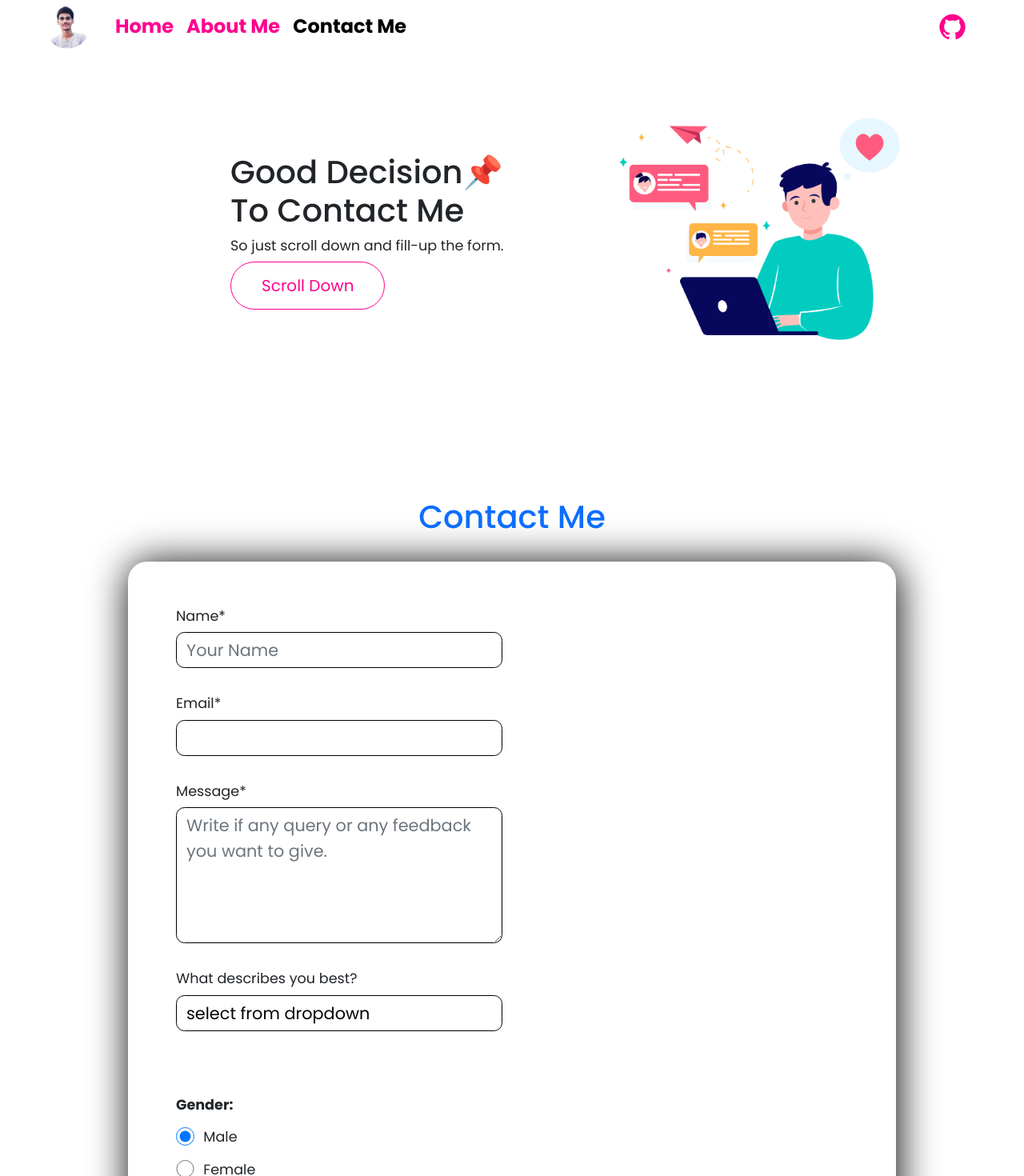
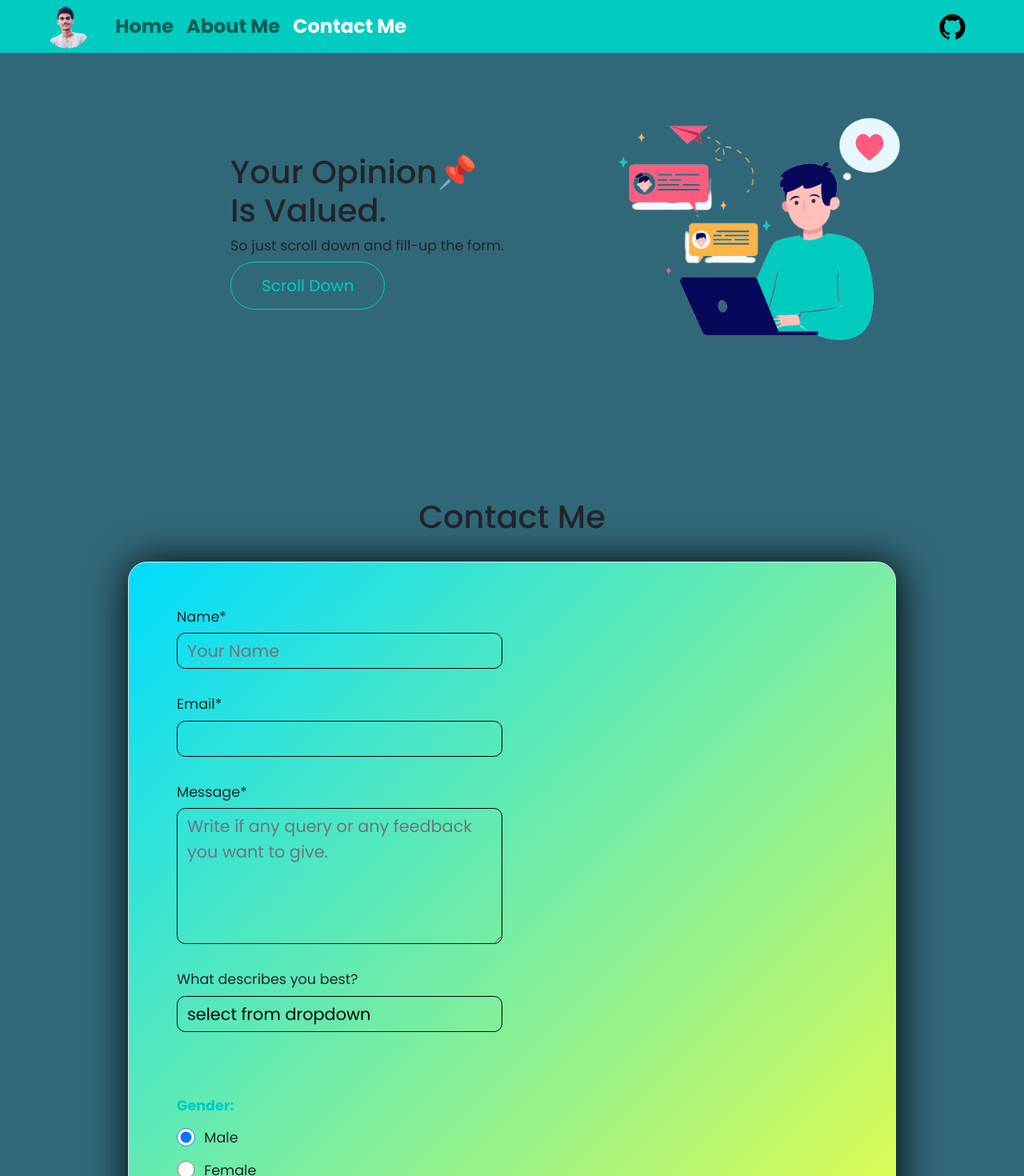
Before and after one commit to CodeLikeAyush/Ayush-Portfolio, a React (Create React App) app: page /#/contact in a window 1280 px wide. Shown: the top 1470 px of the page at 80% size. Built offline with nearby package versions, Linux system fonts and the light colour scheme.

Commit message:
changed website look and feel and corrected malfunctioning of radio-buttons

```diff
--- a/src/App.js
+++ b/src/App.js
@@ -6,7 +6,6 @@ import ContactMe from './ContactMe';
 import ErrorPage from './ErrorPage';
 import Footer from './Footer';
 import AboutMe from './AboutMe';
-import CustomizedSnackbars from './SnackBar';
 
 
 
--- a/src/CommonTemplate.jsx
+++ b/src/CommonTemplate.jsx
@@ -1,6 +1,4 @@
 import React from "react";
-import hello from '../src/static/images/hello.png'
-import contact from '../src/static/images/contact.png'
 
 function CommonTemplate(props) {
     return (
--- a/src/ContactMe.jsx
+++ b/src/ContactMe.jsx
@@ -15,7 +15,7 @@ function ContactMe() {
     return (
 
         <>
-            <CommonTemplate H1="Good decision📌" H2="To contact me" name="" para="So just scroll down and fill-up the form." imgSrc={contact} btnText="Scroll Down" link="" targt="" scrollFunc={functoScroll} className="my-5" />
+            <CommonTemplate H1="Your Opinion📌" H2="Is Valued." name="" para="So just scroll down and fill-up the form." imgSrc={contact} btnText="Scroll Down" link="" targt="" scrollFunc={functoScroll} className="my-5" />
 
             <br />
             <br />
@@ -24,7 +24,7 @@ function ContactMe() {
             <br />
             <br />
             <h1
-                className="text-center text-primary">
+                className="text-center text-primary text-dark">
 
                 Contact Me</h1>
 
@@ -105,7 +105,7 @@ function ContactMe() {
                                 <div class="">
                                     <div class="radio">
                                         <label class="radio text">
-                                            <input name="radio" type="radio" checked value="First Choice" />
+                                            <input name="radio" type="radio" defaultChecked value="First Choice" />
                                             Male
                                         </label>
                                     </div>
--- a/src/Footer.jsx
+++ b/src/Footer.jsx
@@ -17,7 +17,7 @@ import footerLinks from './FooterLinks';
 function Footer() {
     return (
         <>
-            <footer className="text-center text-lg-start sticky-bottom mt-5" style={{ backgroundColor: "#ff008d" }}>
+            <footer className="text-center text-lg-start sticky-bottom mt-5" >
                 <div className="container-fluid d-flex justify-content-center py-5">
                     <Stack direction="row" spacing={5}>
                         <Button
@@ -38,7 +38,7 @@ function Footer() {
 
                 </div>
 
-                <div className="text-center text-white p-3" style={{ backgroundColor: "#ff008d", lineHeight: "2em" }}>
+                <div className="text-center text-white p-3" style={{ lineHeight: "2em" }}>
                     &copy; 2021 Copyright :
                     <span className="text-white text-lg-center"> ayush raj</span>
                 </div>
--- a/src/Navbar.jsx
+++ b/src/Navbar.jsx
@@ -22,18 +22,18 @@ function Navbar() {
                     <div className="collapse navbar-collapse" id="navbarSupportedContent">
                         <ul className="navbar-nav me-auto mb-2 mb-lg-0">
                             <li className="nav-item">
-                                <NavLink className="nav-link " style={{ color: "#ff008d" }} aria-current="page" to="/"
+                                <NavLink className="nav-link "  aria-current="page" to="/"
                                     activeClassName="active"
                                 >Home</NavLink>
                             </li>
                             <li className="nav-item">
-                                <NavLink className="nav-link " style={{ color: "#ff008d" }}
+                                <NavLink className="nav-link "
                                     to="/aboutme"
                                     activeClassName="active"
                                 >About Me</NavLink>
                             </li>
                             <li className="nav-item">
-                                <NavLink className="nav-link " style={{ color: "#ff008d" }} to="/contact"
+                                <NavLink className="nav-link "  to="/contact"
                                     activeClassName="active"
                                 >Contact Me</NavLink>
                             </li>
--- a/src/index.css
+++ b/src/index.css
@@ -1,35 +1,51 @@
 @import url("https://fonts.googleapis.com/css2?family=Poppins:wght@100;200;300;400;500;600;700;800;900&display=swap");
+
+:root {
+
+  --themeColor: #02ccc0;
+  --lightThemeColor: #7bfaf1;
+  --blackColor: rgb(0, 0, 0);
+  --lightColor: white;
+}
+
+
 .navbar {
-  /* background-color: #ff008d !important; */
-  background-color: white !important;
-  /* color: black !important; */
-  color: #ff008d !important;
+  background-color: var(--themeColor) !important;
   font-weight: bold;
   padding: 0px 20px;
 }
+.nav-item a{
+  color: var(--blackColor) ;
+
+}
+.active{
+  color: var(--lightColor) !important;
+}
+
+
 
 body {
   font-family: "Poppins", sans-serif;
-  background-color: rgb(255, 255, 255) !important;
+  background-color: rgb(49, 104, 121) !important;
 
   overflow-x: hidden;
   width: 100%;
 }
+
 html,
 body {
   scroll-behavior: smooth;
 
   overflow-x: hidden;
 }
-.colorVar {
-  --themeColor: #ff008d;
+
+
+
+.NavGitHub {
+  color: var(--blackColor) !important;
 }
-.NavGitHub {
-  color: #ff008d !important;
-}
-.active {
-  color: #000000 !important;
-}
+
+
 
 #header {
   height: 100vh;
@@ -43,10 +59,12 @@ body {
   padding: 0;
   box-sizing: border-box;
 }
+
 #home {
-  margin-top: 100px !important ;
+  margin-top: 100px !important;
   padding-left: 15em;
 }
+
 .hello {
   width: 80%;
 }
@@ -57,6 +75,7 @@ body {
   align-items: center;
   justify-content: center;
 }
+
 .container {
   max-width: 81rem;
   width: 100%;
@@ -69,28 +88,27 @@ body {
   text-transform: capitalize;
   line-height: 1.4;
 }
+
 strong {
-  /* color: #ff008d; */
   color: var(--themeColor);
 }
+
 a {
   text-decoration: none;
 }
 
 .btn {
   padding: 0.7em 1.9em;
-  /* color: rgb(255, 255, 255) !important; */
-  color: #ff008d !important;
-  /* border: 1px solid var(--themeColor) !important; */
-  border: 1px solid #ff008d !important;
+  color: var(--themeColor) !important;
+  border: 1px solid var(--themeColor) !important;
   background-color: transparent;
   border-radius: 60px;
   transition: all 0.7s ease;
 }
 
 .btn:hover {
-  background-color: #ff008d;
-  color: black !important;
+  background-color: var(--themeColor);
+  color: var(--blackColor) !important;
   border: 1px solid var(--themeColor);
 }
 
@@ -99,7 +117,6 @@ a {
   margin: 1.9rem 0 2.5rem;
   max-width: 600px;
   line-height: 2.3;
-  /* margin: 5px 0px !important; */
 }
 
 input[type="radio"] {
@@ -110,69 +127,84 @@ input[type="radio"] {
   width: 1em;
   cursor: pointer;
 }
+
 .radio {
   cursor: pointer;
 }
+
 input[type="checkbox"] {
   margin-right: 0.5em !important;
 }
+
 input,
 textarea,
 select {
-  /* margin-top: 1.2em !important; */
-  border: 1px solid black !important;
+  border: 1.5px solid var(--blackColor) !important;
   border-radius: 0.5em !important;
   padding: 0.5em auto !important;
   outline: none;
-  color: black !important;
-  /* font-weight: bold !important; */
+  color: var(--blackColor) !important;
   font-size: 1.3em !important;
   background-color: transparent !important;
 }
+
 .form-div {
   margin-top: 2rem !important;
-  /* background-image: linear-gradient(to bottom right, #efff00, #00dcff); */
-  border: 1px solid var(--themeColor) !important;
+  background-image: linear-gradient(to bottom right, #00dcff, #f2ff43);
+  border: 1px solid var(--blackColor);
   border-radius: 1.5em !important;
-  /* box-shadow: 2px 2px 20px black; */
-  box-shadow: 2px 2px 50px black;
+  box-shadow: 2px 2px 50px var(--blackColor);
 }
 
-.contactHeading {
-  /* position: fixed !important;
+/* ----- */
+/* .contactHeading { */
+
+/* position: fixed !important;
   top: 3em; */
-  margin-top: 1em !important;
-  /* background-color: #ff008d; */
-  color: #ff008d;
-  /* background-color: black; */
+
+/* ----------- */
+/* margin-top: 1em !important; */
+
+/* background-color: #ff008d; */
+
+
+/* color: rgb(226, 255, 10);
+  background-color: var(--blackColor);
   line-height: 3em !important;
   font-weight: bold;
   font-size: 4em !important;
-}
+} */
+
+
 
 @media screen and (max-width: 992px) {
   .navbar {
-    background-color: #ff008d !important;
+    background-color: var(--themeColor) !important;
   }
+
   .nav-link {
     color: #000000 !important;
   }
+
   .active {
-    color: white !important;
+    color: var(--lightColor) !important;
   }
+
   .NavGitHub {
-    color: black !important;
+    color: var(--blackColor) !important;
   }
+
   #navbarSupportedContent {
     text-align: center;
   }
 }
 
 .card {
-  box-shadow: 2px 2px 15px black;
+  box-shadow: 2px 2px 15px var(--blackColor);
   /* background-image: linear-gradient(to bottom right, #efff00, #00dcff); */
   /* background-color: #00e1ff; */
 }
+
 @media screen and (max-width: 870px) {
   .showcase-area .container {
     text-align: center;
@@ -180,6 +212,7 @@ select {
     justify-content: center;
     grid-gap: 2rem;
   }
+
   .btnDiv {
     display: flex !important;
     align-items: center;
@@ -189,6 +222,7 @@ select {
   .big-title {
     font-size: 1.1rem;
   }
+
   #home {
     padding: unset;
   }
@@ -209,3 +243,14 @@ select {
 }
 
 /* _______________________________________________________________ */
+
+
+
+/* ______________________________footer-styling__________________________________ */
+
+
+footer {
+  background-color: var(--themeColor);
+}
+
+/* ____________________________________________________________________________________ */
```
Also changed, not shown: src/AboutMe.jsx (+8 -10 lines).
